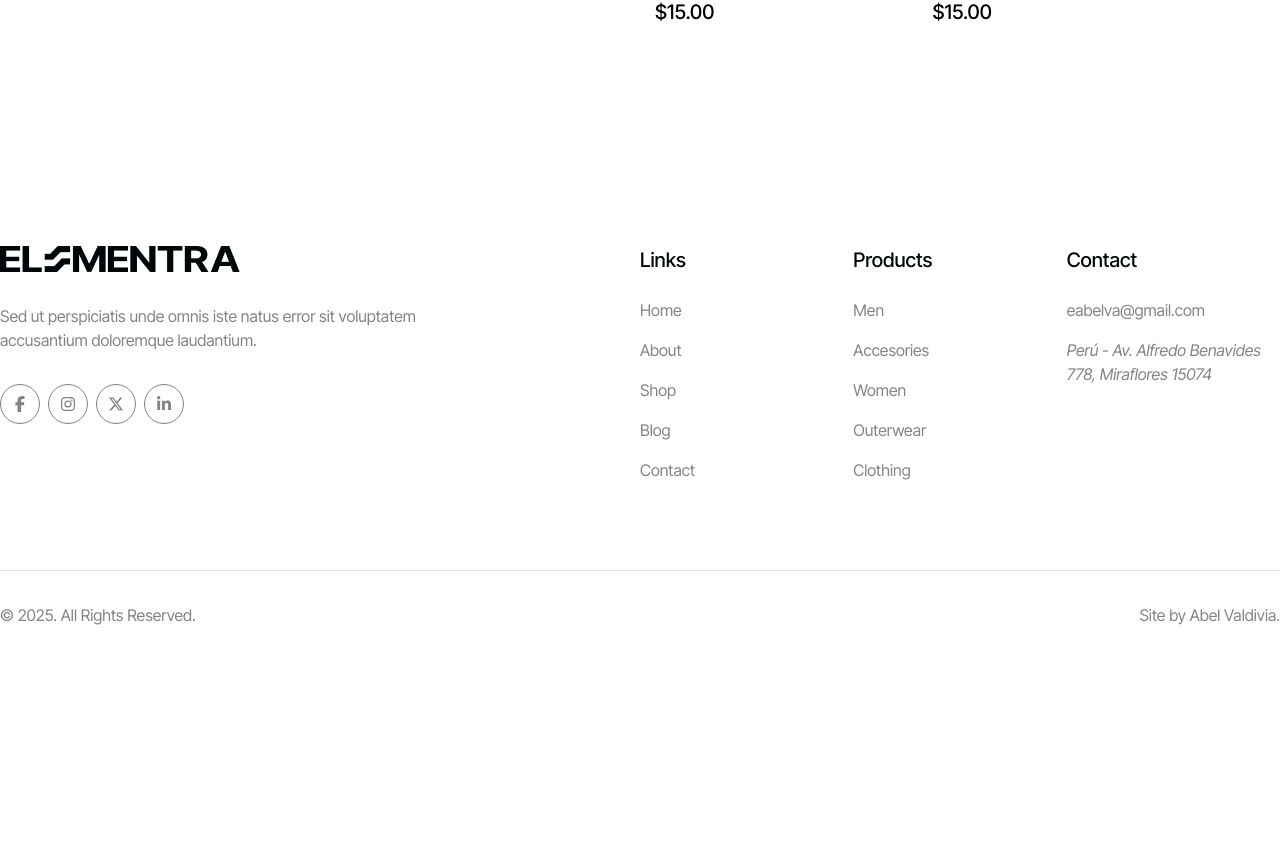
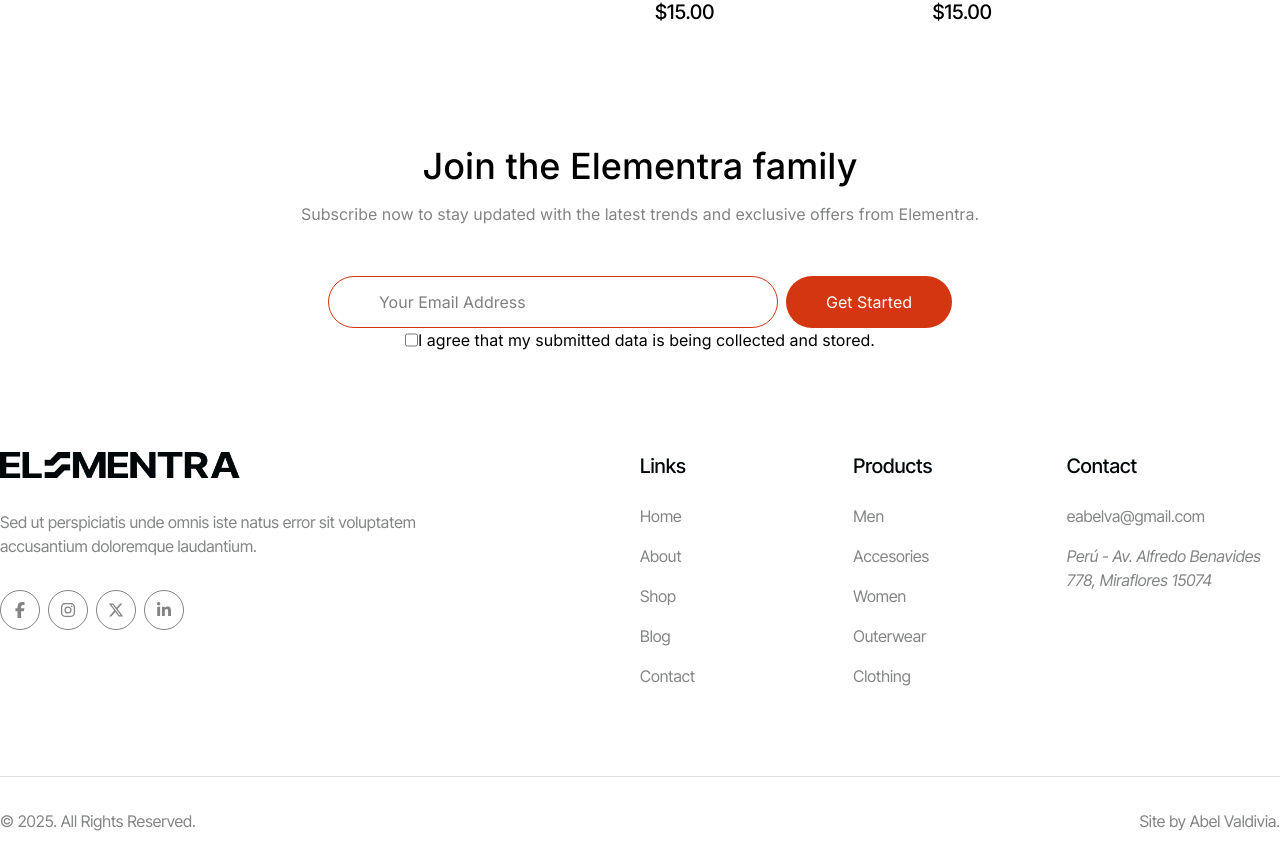
Before and after one commit to vdabel/ecommerce-pwii, a React (Vite) app: page / in a window 1280 px wide. Shown: the part 5733-6598 px from the top of the page. Before the commit the page ends 6392 px from the top, so only its background shows below. Built offline with nearby package versions, Linux system fonts and the light colour scheme.

Commit message:
avance 23434

```diff
--- a/src/home/Suscribcion.tsx
+++ /dev/null
@@ -1,10 +0,0 @@
-
-const Suscribcion = () => {
-  return (
-    <section>
-
-    </section>
-  )
-}
-
-export default Suscribcion
--- /dev/null
+++ b/src/home/Suscripcion.tsx
@@ -0,0 +1,20 @@
+
+
+const Suscripcion = () => {
+  return (
+    <section className="flex flex-col justify-center items-center font-(family-name:--font-secondary)">
+      <h2 className="text-4xl font-medium mb-4">Join the Elementra family</h2>
+      <p className="text-(--color-text) font-normal mb-12.5">Subscribe now to stay updated with the latest trends and exclusive offers from Elementra.</p>
+      <div className="flex flex-row gap-2">
+        <input type="text" className="border border-[#D33610] rounded-full py-3 pl-12.5 pr-5 outline-0 w-[450px]" placeholder="Your Email Address" />
+        <button className="bg-[#D33610] text-white py-3.5 px-10 rounded-full cursor-pointer hover:bg-[#C32A05]">Get Started</button>
+      </div>
+      <div className="flex flex-row ">
+        <input type="checkbox" />
+        <label htmlFor="">I agree that my submitted data is being collected and stored.</label>
+      </div>
+    </section>
+  )
+}
+
+export default Suscripcion
--- a/src/pages/Inicio.tsx
+++ b/src/pages/Inicio.tsx
@@ -5,6 +5,7 @@ import Destacados from "../home/Destacados"
 import Features from "../home/Features"
 import Lanzamientos from "../home/Lanzamientos"
 import MainBanner from "../home/MainBanner"
+import Suscripcion from "../home/Suscripcion"
 import Tendencias from "../home/Tendencias"
 
 const Inicio = () => {
@@ -17,6 +18,7 @@ const Inicio = () => {
       <Categorias />
       <Features />
       <Destacados />
+      <Suscripcion />
       <MainFooter />
     </main>
   )
```
